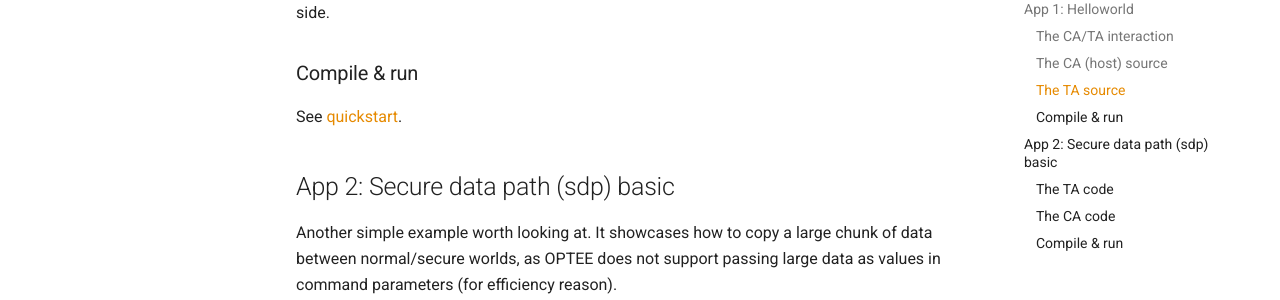
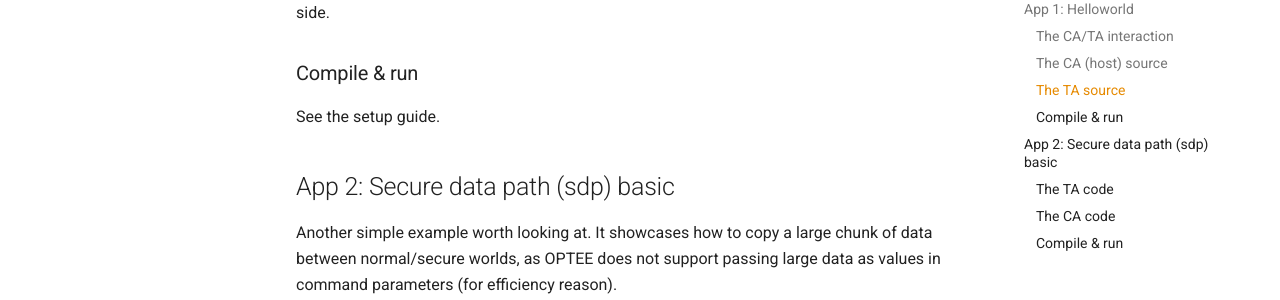
Before and after one commit to fxlin/p3-tee, an MkDocs documentation site: the page built from docs/helloworld.md, in a window 1280 px wide and 900 px high, scrolled down 4107 px. Shown: the part 153-453 px from the top of the window. Built offline with MkDocs 1.6.1 and Material for MkDocs 9.7.7, drawn with Linux system fonts in a browser that asks for light colours.

Commit message:
Update helloworld.md

```diff
--- a/docs/helloworld.md
+++ b/docs/helloworld.md
@@ -144,7 +144,7 @@ This function further dispatches to `inc_value()` and `dec_value()`, depending o
 
 ### Compile & run
 
-See [quickstart](quickstart.md#alternative-1-the-easiest-way-need-to-reboot-qemu-every-time).
+See the setup guide.
 
 ## App 2: Secure data path (sdp) basic
 
```
